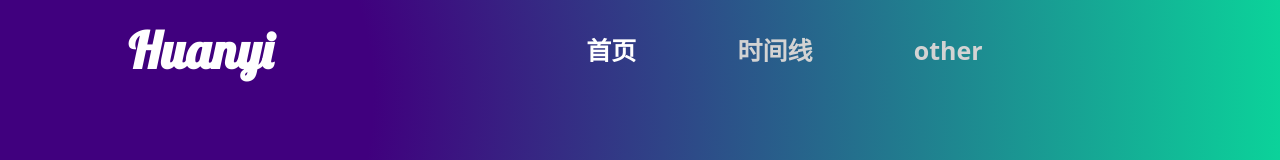
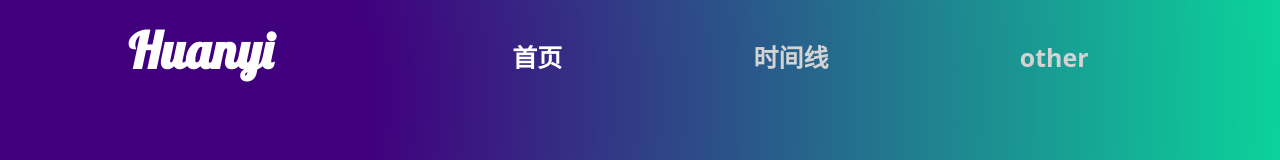
Before and after one commit to CHENG-LIANG1/huanyi, a React (Create React App) app: page / in a window 1280 px wide. Shown: the top 160 px of the page. Built offline with nearby package versions, Linux system fonts and the light colour scheme; a web font is replaced by a local one.

Commit message:
updated style

```diff
--- a/src/components/Nav/nav.css
+++ b/src/components/Nav/nav.css
@@ -34,12 +34,19 @@
 }
 
 .links {
-    width: 40%;
+    margin-top: 3%;
+    width: 100%;
     margin-right: auto;
     margin-left: auto;
     display: flex;
-    justify-content: space-between;
+    justify-content: space-evenly;
+    text-align: center;
 }
+
+.links li {
+    list-style: none;
+}
+
 
 .active {
     color: white;
--- a/src/components/Nav/navbar.js
+++ b/src/components/Nav/navbar.js
@@ -14,11 +14,12 @@ function NavigationBar(){
       </Navbar.Brand>
       <Navbar.Toggle className="ham" aria-controls="responsive-navbar-nav" />
       <Navbar.Collapse id="responsive-navbar-nav">
-        <div className="links">
-          <NavLink className="link"  to="/"  >首页</NavLink>
-          <NavLink className="link"  to="/timeline">时间线</NavLink>
-          <NavLink className="link"  to="/d">other</NavLink>
-        </div>
+        <ul className="links">
+
+          <li><NavLink className="link"  to="/"  >首页</NavLink></li>
+          <li><NavLink className="link"  to="/timeline">时间线</NavLink></li>
+          <li><NavLink className="link"  to="/d">other</NavLink></li>
+        </ul>
 
       </Navbar.Collapse>
     </Navbar>
```
